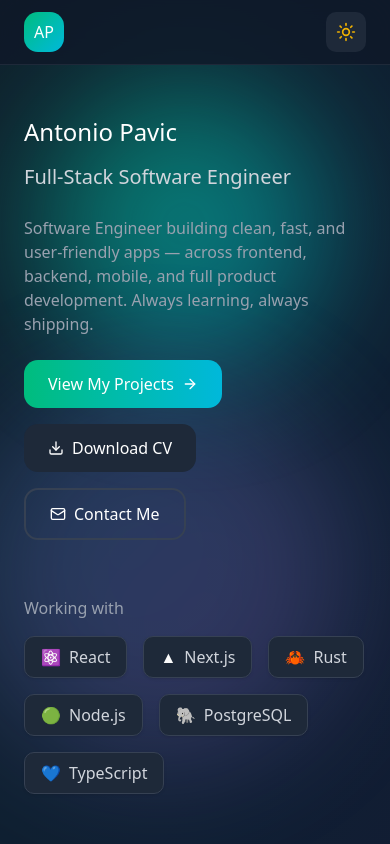
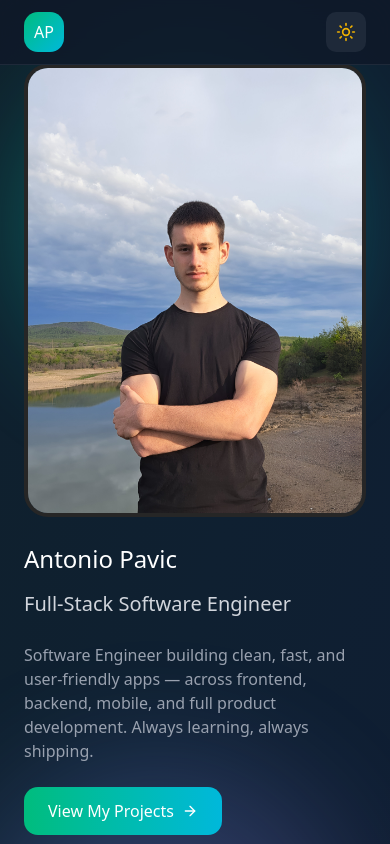
Before and after one commit to pavich5/Portfolio-Page, a React (Vite) app: page / in a window 390 px wide. Shown: the top 844 px of the page. Built offline with nearby package versions, Linux system fonts and the light colour scheme.

Commit message:
Add mobile image to Hero component and prevent horizontal overflow in global styles

```diff
--- a/src/components/Hero.tsx
+++ b/src/components/Hero.tsx
@@ -37,6 +37,15 @@ export function Hero() {
             transition={{ duration: 0.6 }}
             className="space-y-6"
           >
+            {/* Mobile Image */}
+            <div className="relative mx-auto mb-8 w-full max-w-xs h-64 rounded-3xl overflow-hidden border-4 border-emerald-500/70 shadow-xl lg:hidden">
+              <ImageWithFallback
+                src="/assets/home-perfil.jpg"
+                alt="Antonio Pavic"
+                className="w-full h-full object-cover"
+              />
+            </div>
+
             <div>
               <motion.h1
                 initial={{ opacity: 0, y: 20 }}
--- a/src/styles/globals.css
+++ b/src/styles/globals.css
@@ -187,3 +187,8 @@
 html {
   font-size: var(--font-size);
 }
+
+html,
+body {
+  overflow-x: hidden;
+}
```
